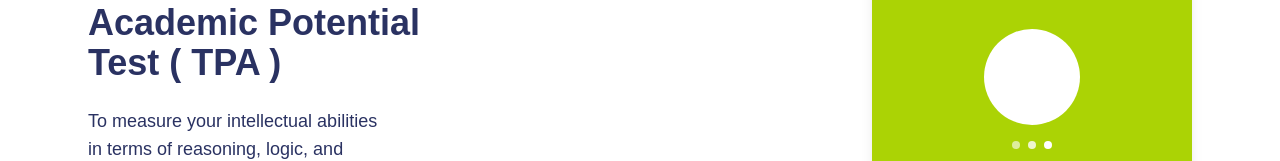
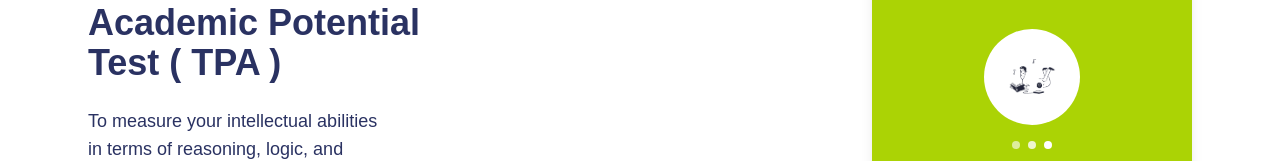
Before and after one commit to SMDV/cakravia-v0, a Next.js app: page / in a window 1280 px wide. Shown: the part 1693-1854 px from the top of the page. Built offline with nearby package versions, Linux system fonts and the light colour scheme.

Commit message:
fixing linting for homeapage

```diff
--- a/src/app/page.tsx
+++ b/src/app/page.tsx
@@ -3,7 +3,7 @@
 import React from 'react';
 import Link from 'next/link';
 import Image from 'next/image';
-import { User, Facebook, Instagram, Linkedin, Youtube, Phone, Mail, LogOut, BookOpen, Brain, Target, BarChart3 } from 'lucide-react';
+import { User, Facebook, Instagram, Linkedin, Youtube, Phone, Mail, LogOut } from 'lucide-react';
 import { useAuth } from '@/contexts/AuthContext';
 
 // Import your image assets
@@ -18,7 +18,6 @@ const EnhancedHomepage = () => {
       title: "Visual, Auditory, Reading, Kinesthetic",
       subtitle: "VARK Learning Style Assessment",
       buttonText: "Start Exam",
-      icon: BookOpen,
       href: "/test-vark",
       description: "Discover how you learn best through our comprehensive VARK assessment"
     },
@@ -26,7 +25,6 @@ const EnhancedHomepage = () => {
       title: "AI Knowledge",
       subtitle: "Artificial Intelligence Assessment",
       buttonText: "Start Exam",
-      icon: Brain,
       href: "/test",
       description: "Test your understanding of AI concepts and technologies"
     },
@@ -34,7 +32,6 @@ const EnhancedHomepage = () => {
       title: "Learning Behavior",
       subtitle: "Behavioral Learning Patterns",
       buttonText: "Start Exam",
-      icon: Target,
       href: "/test",
       description: "Analyze your learning behaviors and study patterns"
     },
@@ -42,7 +39,6 @@ const EnhancedHomepage = () => {
       title: "Additional Measurement",
       subtitle: "Comprehensive Assessment",
       buttonText: "Start Exam",
-      icon: BarChart3,
       href: "/test",
       description: "Additional metrics to understand your learning profile"
     }
@@ -223,9 +219,7 @@ const EnhancedHomepage = () => {
           </div>
 
           <div className="grid grid-cols-1 md:grid-cols-2 lg:grid-cols-4 gap-8 mb-16">
-            {testCards.map((card, index) => {
-              const Icon = card.icon;
-              return (
+            {testCards.map((card, index) => (
               <div
                 key={index}
                 className="group relative rounded-2xl p-8 text-center transform hover:scale-105 transition-all duration-300 shadow-lg hover:shadow-2xl flex flex-col h-full"
@@ -281,8 +275,7 @@ const EnhancedHomepage = () => {
                 {/* Hover effect overlay */}
                 <div className="absolute inset-0 rounded-2xl bg-white opacity-0 group-hover:opacity-10 transition-opacity duration-300"></div>
               </div>
-              );
-            })}
+            ))}
           </div>
 
           {/* Call to Action */}
@@ -357,7 +350,13 @@ const EnhancedHomepage = () => {
                 {/* Enhanced illustration */}
                 <div className="mb-6">
                   <div className="w-24 h-24 mx-auto mb-4 rounded-full bg-white bg-opacity-20 flex items-center justify-center">
-                    <Brain className="w-12 h-12 text-white" />
+                    <Image
+                      src={listeningMusicImage}
+                      alt="Academic Potential Test"
+                      width={48}
+                      height={48}
+                      className="object-contain"
+                    />
                   </div>
                   <div className="flex justify-center gap-2">
                     <div className="w-2 h-2 bg-white rounded-full opacity-60"></div>
```
Lines whose indentation alone changed are shown as unchanged.
